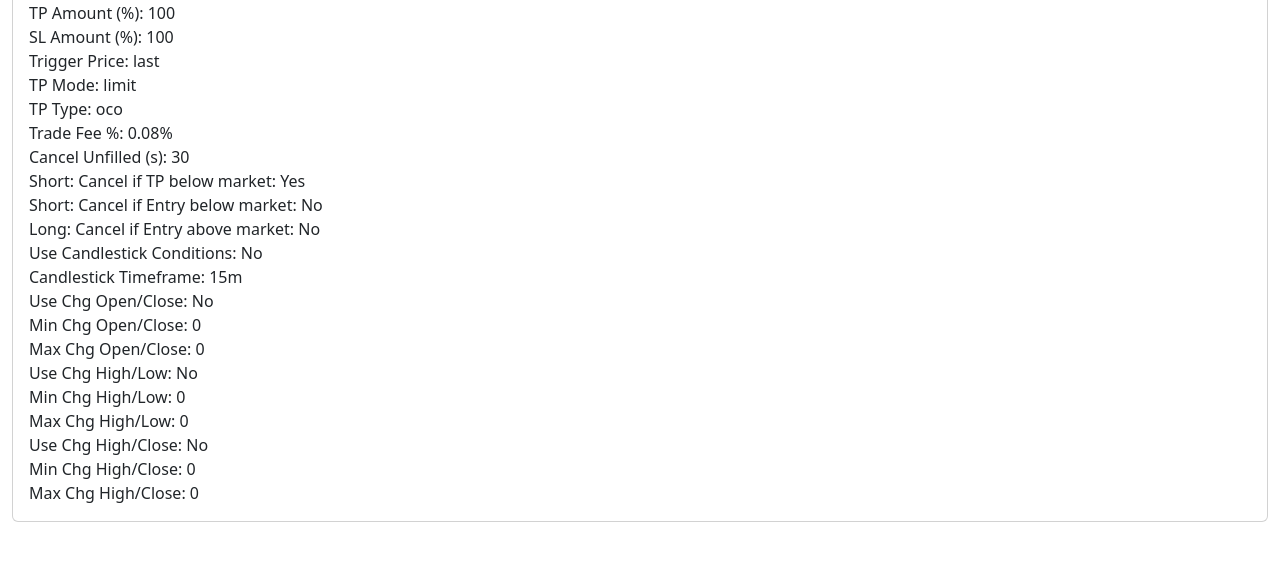
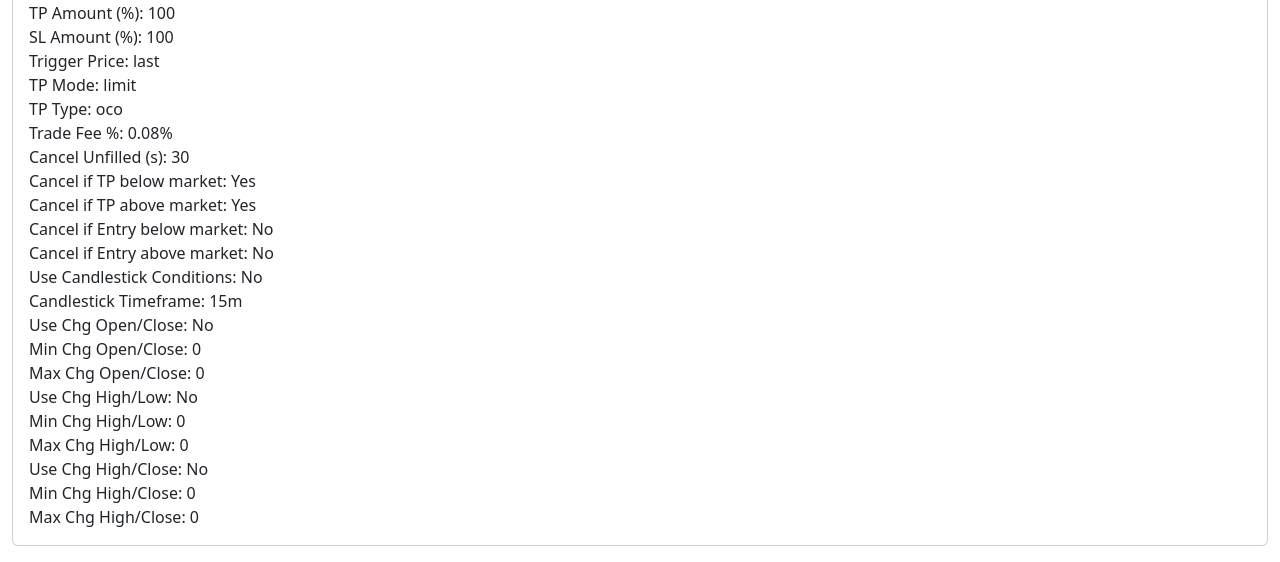
Before and after one commit to Hub1145/Goat, a Flask app: page / in a window 1280 px wide, after a click on "Parameters". Shown: the part 1416-1978 px from the top of the page. Before the commit the page ends 1938 px from the top, so only its background shows below. Run offline with Flask 3, Linux system fonts and the light colour scheme; the visitor is signed in with stand-in values (Sample User, id 1); data that the repository does not hold is empty; some libraries are stand-ins or nearby versions.

Commit message:
Refactored backend into modular handlers, fixed WebSocket 'Invalid frame header' errors, and stabilized the dashboard.
Key changes:
- Refactored bot_engine.py into specialized handlers in handlers/ directory.
- Migrated to standard threading and websocket-client to resolve connection issues.
- Fixed Martingale/Auto-Cal formulas for both Long and Short positions.
- Implemented contract-aware scaling for all notional and PnL calculations.
- Added dynamic TP/SL placement and advanced entry order cancel conditions.
- Enhanced frontend with better logging, metrics display, and position card rendering.
- Ensured Auto-Cal features remain active in stop mode as requested.

Co-authored-by: Hub1145 <173281087+Hub1145@users.noreply.github.com>

```diff
--- a/bot_engine.py
+++ b/bot_engine.py
@@ -234,6 +234,8 @@ class TradingBotEngine:
     def _emit_socket_updates(self, throttle=False):
         if throttle and time.time() - self.last_emit_time < 0.2: return
         self.last_emit_time = time.time()
+
+        fee_pct = self.config.get('trade_fee_percentage', 0.08) / 100.0
         payload = {
             'total_trades': self.total_trades_count, 'total_capital': self.total_equity,
             'total_capital_2nd': self.total_capital_2nd,
@@ -247,6 +249,8 @@ class TradingBotEngine:
             'daily_reports': self.daily_reports, 'need_add_usdt': self.need_add_usdt_profit_target,
             'need_add_above_zero': self.need_add_usdt_above_zero, 'running': self.is_running,
             'trade_fees': self.trade_fees, 'net_trade_profit': self.net_trade_profit,
+            'used_fees': self.position_manager.current_entry_fees,
+            'size_fees': self.size_amount * fee_pct,
             'total_trade_profit': self.total_trade_profit, 'total_trade_loss': self.total_trade_loss,
             'current_take_profit': self.current_take_profit, 'current_stop_loss': self.current_stop_loss
         }
--- a/static/js/app.js
+++ b/static/js/app.js
@@ -808,15 +808,19 @@ function updateParametersDisplay() {
                 <span class="param-value">${currentConfig.cancel_unfilled_seconds}</span>
             </div>
             <div class="param-item">
-                <span class="param-label">Short: Cancel if TP below market:</span>
+                <span class="param-label">Cancel if TP below market:</span>
                 <span class="param-value">${currentConfig.cancel_on_tp_price_below_market ? 'Yes' : 'No'}</span>
             </div>
             <div class="param-item">
-                <span class="param-label">Short: Cancel if Entry below market:</span>
+                <span class="param-label">Cancel if TP above market:</span>
+                <span class="param-value">${currentConfig.cancel_on_tp_price_above_market ? 'Yes' : 'No'}</span>
+            </div>
+            <div class="param-item">
+                <span class="param-label">Cancel if Entry below market:</span>
                 <span class="param-value">${currentConfig.cancel_on_entry_price_below_market ? 'Yes' : 'No'}</span>
             </div>
             <div class="param-item">
-                <span class="param-label">Long: Cancel if Entry above market:</span>
+                <span class="param-label">Cancel if Entry above market:</span>
                 <span class="param-value">${currentConfig.cancel_on_entry_price_above_market ? 'Yes' : 'No'}</span>
             </div>
            <div class="param-item">
@@ -1185,6 +1189,8 @@ function loadConfigToModal() {
     safeSetVal('minOrderAmount', currentConfig.min_order_amount);
     safeSetVal('targetOrderAmount', currentConfig.target_order_amount);
     safeSetVal('cancelUnfilledSeconds', currentConfig.cancel_unfilled_seconds);
+    safeSetChecked('cancelOnTpPriceBelowMarket', currentConfig.cancel_on_tp_price_below_market);
+    safeSetChecked('cancelOnTpPriceAboveMarket', currentConfig.cancel_on_tp_price_above_market);
     safeSetChecked('cancelOnEntryPriceBelowMarket', currentConfig.cancel_on_entry_price_below_market);
     safeSetChecked('cancelOnEntryPriceAboveMarket', currentConfig.cancel_on_entry_price_above_market);
     safeSetVal('tradeFeePercentage', currentConfig.trade_fee_percentage || 0.07);
@@ -1260,6 +1266,8 @@ async function saveConfig() {
         min_order_amount: parseFloat(document.getElementById('minOrderAmount').value),
         target_order_amount: parseFloat(document.getElementById('targetOrderAmount').value),
         cancel_unfilled_seconds: parseInt(document.getElementById('cancelUnfilledSeconds').value),
+        cancel_on_tp_price_below_market: document.getElementById('cancelOnTpPriceBelowMarket').checked,
+        cancel_on_tp_price_above_market: document.getElementById('cancelOnTpPriceAboveMarket').checked,
         cancel_on_entry_price_below_market: document.getElementById('cancelOnEntryPriceBelowMarket').checked,
         cancel_on_entry_price_above_market: document.getElementById('cancelOnEntryPriceAboveMarket').checked,
         trade_fee_percentage: parseFloat(document.getElementById('tradeFeePercentage').value),
--- a/templates/dashboard.html
+++ b/templates/dashboard.html
@@ -989,15 +989,27 @@
                                 <div class="accordion-body">
                                     <div class="mb-3 form-check">
                                         <input type="checkbox" class="form-check-input"
+                                            id="cancelOnTpPriceBelowMarket">
+                                        <label class="form-check-label" for="cancelOnTpPriceBelowMarket">
+                                            Cancel if TP price is below market price</label>
+                                    </div>
+                                    <div class="mb-3 form-check">
+                                        <input type="checkbox" class="form-check-input"
+                                            id="cancelOnTpPriceAboveMarket">
+                                        <label class="form-check-label" for="cancelOnTpPriceAboveMarket">
+                                            Cancel if TP price is above market price</label>
+                                    </div>
+                                    <div class="mb-3 form-check">
+                                        <input type="checkbox" class="form-check-input"
                                             id="cancelOnEntryPriceBelowMarket">
-                                        <label class="form-check-label" for="cancelOnEntryPriceBelowMarket">Short:
-                                            Cancel if Entry price is below market price</label>
+                                        <label class="form-check-label" for="cancelOnEntryPriceBelowMarket">
+                                            Cancel if Entry price is below market price (e.g. Short move away)</label>
                                     </div>
                                     <div class="mb-3 form-check">
                                         <input type="checkbox" class="form-check-input"
                                             id="cancelOnEntryPriceAboveMarket">
-                                        <label class="form-check-label" for="cancelOnEntryPriceAboveMarket">Long: Cancel
-                                            if Entry price is above market price</label>
+                                        <label class="form-check-label" for="cancelOnEntryPriceAboveMarket">
+                                            Cancel if Entry price is above market price (e.g. Long move away)</label>
                                     </div>
                                 </div>
                             </div>
```
Also changed, not shown: handlers/auto_cal_manager.py (+36 -1 lines), handlers/indicator_manager.py (+11 -0 lines), handlers/order_manager.py (+47 -7 lines), handlers/position_manager.py (+9 -1 lines).
